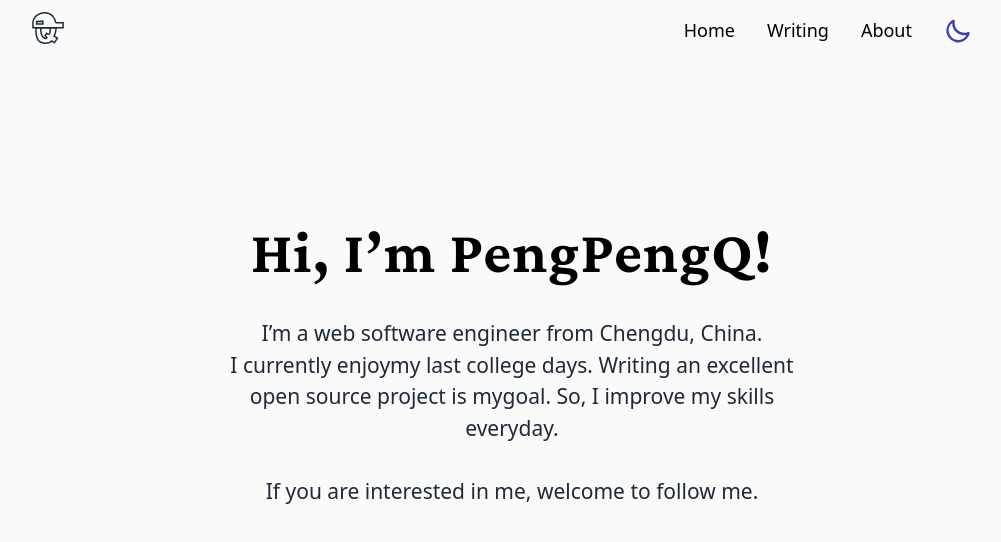
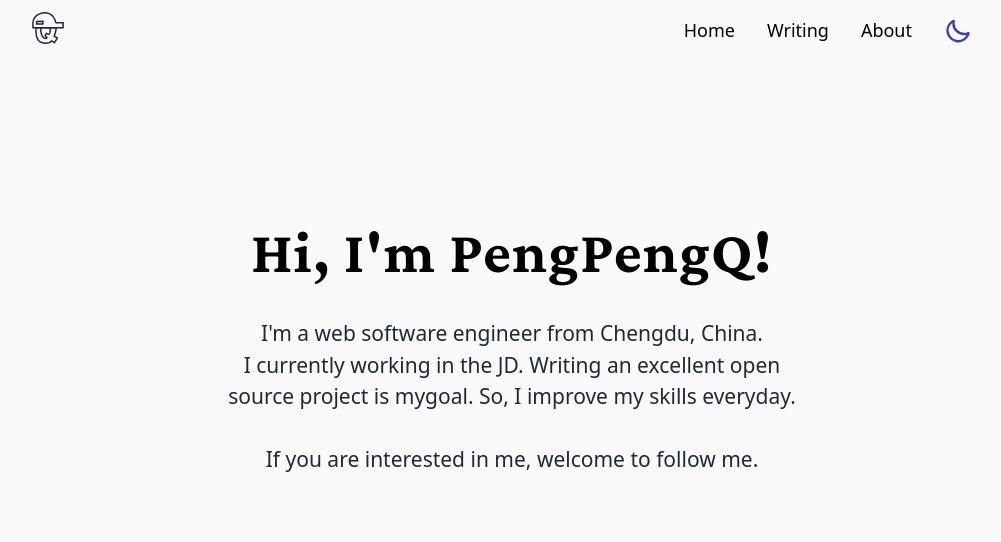
Before and after one commit to PengPeng-Qi/MiniBlog, a Next.js app: page / in a window 1280 px wide. Shown: the top 542 px of the page, without its empty margins (128-1129 px from the left). Built offline with nearby package versions, Linux system fonts and the light colour scheme.

Commit message:
docs: change home description

```diff
--- a/pages/about/aboutHome.js
+++ b/pages/about/aboutHome.js
@@ -8,7 +8,7 @@ export default function Home() {
         <title>碰碰漆的博客</title>
         <meta
           name="description"
-          content="Blog 博客 个人博客 PengPengQ 碰碰漆"
+          content="Blog 博客 个人博客 PengPengQ 碰碰漆 漆鹏的博客 碰碰漆的博客"
         />
         <link rel="icon" href="/favicon.ico" />
       </Head>
--- a/pages/index.js
+++ b/pages/index.js
@@ -15,12 +15,13 @@ export default function Home() {
       <Header />
       <main className="table:w-headerWidth mx-auto py-20  table:py-40 sm:py-24 h-367 sm:h-407 table:h-560 desktop:h-660">
         <h1 className="table:text-6xl sm:text-4.5xl text-3xl mb-9 text-center font-bold tracking-wide font-headFont">
-          Hi, I’m PengPengQ!
+          Hi, I&#39;m PengPengQ!
         </h1>
         <article className="mt-5 table:text-1.1textxl sm:text-lg text-base table:w-590 sm:w-506 phone:w-450 w-380 mx-auto font-sans font-light text-gray-800 dark:text-gray-300">
           <p className="text-center">
-            I’m a <strong>web software engineer</strong> from Chengdu, China.
-            <br />I currently enjoymy last college days. Writing an excellent
+            I&#39;m a <strong>web software engineer</strong> from Chengdu,
+            China.
+            <br />I currently working in the JD. Writing an excellent
             open source project is mygoal. So, I improve my skills everyday.{" "}
             <br />
             <br />
--- a/pages/write/writeHome.js
+++ b/pages/write/writeHome.js
@@ -8,7 +8,7 @@ export default function Home() {
         <title>碰碰漆的博客</title>
         <meta
           name="description"
-          content="Blog 博客 个人博客 PengPengQ 碰碰漆"
+          content="Blog 博客 个人博客 PengPengQ 碰碰漆 漆鹏的博客 碰碰漆的博客"
         />
         <link rel="icon" href="/favicon.ico" />
       </Head>
```
Also changed, not shown: components/toggleMode.jsx (renamed from components/toggleMode.js).
